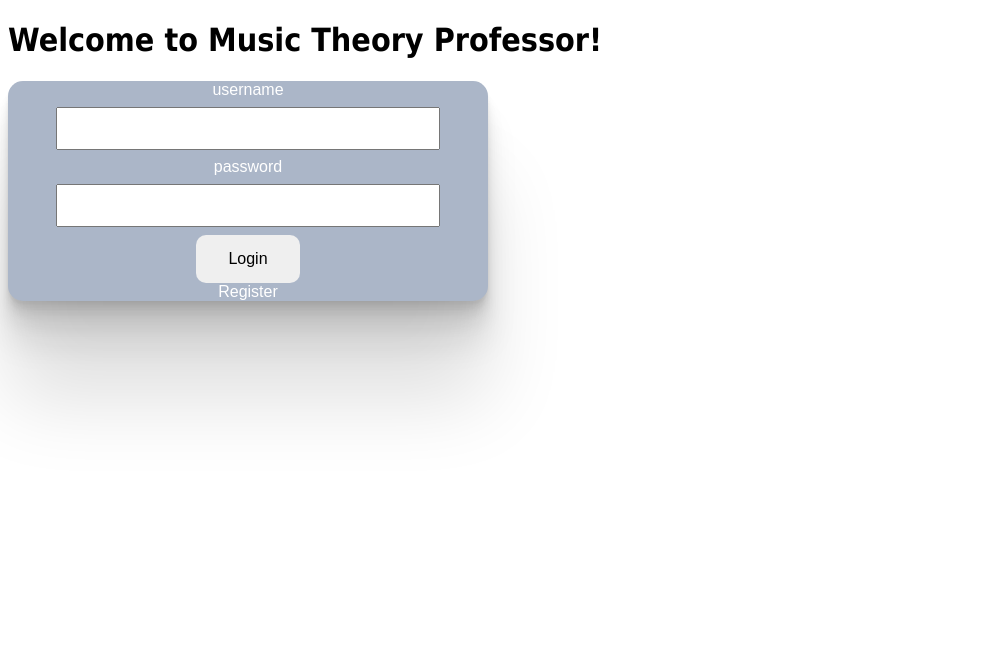
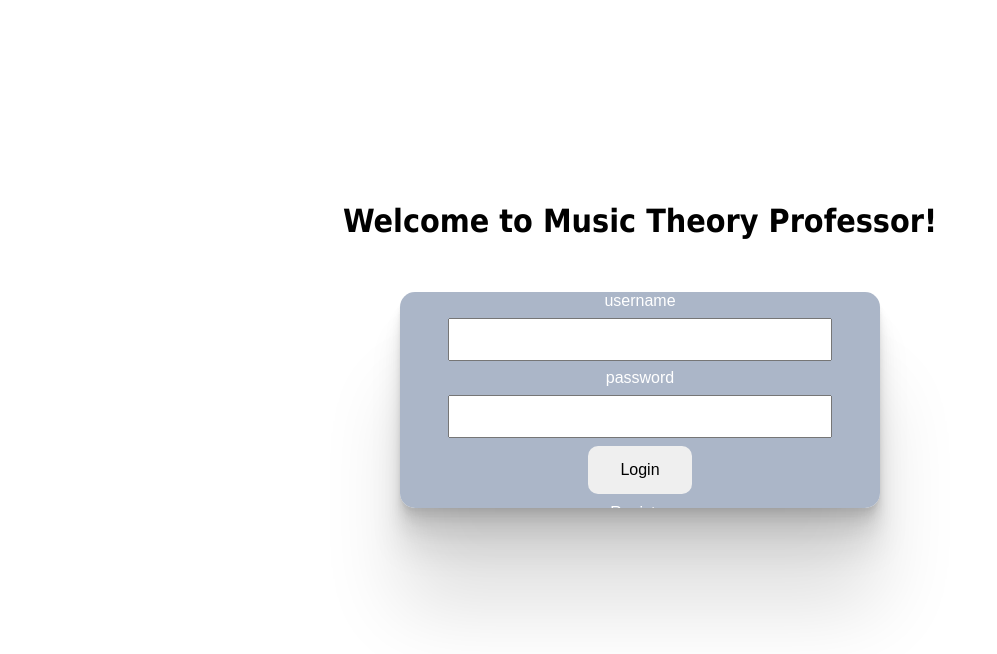
Before and after one commit to rickysoliman/mvp, a React (Create React App) app in the folder client/: page / in a window 1280 px wide. Shown: the top 654 px of the page, without its empty margins (0-997 px from the left). Built offline with nearby package versions, Linux system fonts and the light colour scheme; the HTML template or start-up script is replaced by a standard one.

Commit message:
completed functionality and css, will attempt quiz stats functionality

```diff
--- a/client/src/App.jsx
+++ b/client/src/App.jsx
@@ -6,21 +6,40 @@ import NoteNamesQuiz from './components/NoteNamesQuiz.jsx';
 import ChordsQuiz from './components/ChordsQuiz.jsx';
 import IntervalsQuiz from './components/IntervalsQuiz.jsx';
 
+const OuterView = styled.div`
+    display: flex;
+    align-items: center;
+    justify-content: center;
+`;
+
 const Title = styled.h1`
     font-family: Tahoma;
     color: black;
+    position: absolute;
+    text-align: center;
+    bottom: 70%;
+    margin: auto;
+    max-width: 100%;
+    max-height: 100%;
+    overflow: auto;
 `;
 
 const Label = styled.label`
     font-family: Arial;
     color: white;
+    padding: 20px;
 `;
 
 const Input = styled.input`
+    margin: auto;
     width: 80%;
     padding: 12px 20px;
     margin: 8px 0;
     box-sizing: border-box;
+    &:hover {
+        border-color: blue;
+        background-color: light-gray;
+    }
 `;
 
 const Button = styled.button`
@@ -41,12 +60,25 @@ const Button = styled.button`
 const Div = styled.div`
     font-family: Arial;
     color: white;
+    margin-top: 10px;
     &:hover {
         cursor: pointer;
+        text-decoration: underline;
     }
 `;
 
-const Form = styled.form`
+const LoginForm = styled.form`
+    display: inline-block;
+    position: absolute;
+    left: 0;
+    right: 0;
+    top: 0;
+    bottom: 0;
+    margin: auto;
+    max-width: 100%;
+    max-height: 27%;
+    overflow: auto;
+
     text-align: center;
     background-color: #ABB6C8;
     border-radius: 15px;
@@ -58,6 +90,45 @@ const Form = styled.form`
     0 22.3px 17.9px rgba(0, 0, 0, 0.072),
     0 41.8px 33.4px rgba(0, 0, 0, 0.086),
     0 100px 80px rgba(0, 0, 0, 0.12);
+`;
+
+const RegistrationForm = styled.form`
+    display: inline-block;
+    position: absolute;
+    // left: 0;
+    // right: 0;
+    // top: 0;
+    // bottom: 0;
+    margin: 3em;
+    max-width: auto%;
+    max-height: auto;
+    overflow: auto;
+
+    text-align: center;
+    background-color: #ABB6C8;
+    border-radius: 15px;
+    width: 30em;
+    box-shadow:
+    0 2.8px 2.2px rgba(0, 0, 0, 0.034),
+    0 6.7px 5.3px rgba(0, 0, 0, 0.048),
+    0 12.5px 10px rgba(0, 0, 0, 0.06),
+    0 22.3px 17.9px rgba(0, 0, 0, 0.072),
+    0 41.8px 33.4px rgba(0, 0, 0, 0.086),
+    0 100px 80px rgba(0, 0, 0, 0.12);
+`;
+
+const SmallButton = styled.div`
+    text-align: center;
+    vertical-align: middle;
+    margin: auto;
+    font-family: Arial;
+    color: white;
+    z-index: 2;
+    margin: 2em;
+    &:hover {
+        text-decoration: underline;
+        cursor: pointer;
+    }
 `;
 
 class App extends React.Component {
@@ -87,6 +158,7 @@ class App extends React.Component {
         this.handleChange = this.handleChange.bind(this);
         this.handleLogin = this.handleLogin.bind(this);
         this.renderRegistrationForm = this.renderRegistrationForm.bind(this);
+        this.renderLoginForm = this.renderLoginForm.bind(this);
         this.submitRegistration = this.submitRegistration.bind(this);
         this.validateEmail = this.validateEmail.bind(this);
         this.validateDoublePasswords = this.validateDoublePasswords.bind(this);
@@ -194,6 +266,12 @@ class App extends React.Component {
         });
     }
 
+    renderLoginForm() {
+        this.setState({
+            newUser: false
+        });
+    }
+
     // validates that the email address is in proper format
     validateEmail(email) {
         return (email.includes('@') && email.includes('.'));
@@ -264,11 +342,11 @@ class App extends React.Component {
             // login page
             if (!this.state.newUser) {
                 return (
-                    <>
+                    <OuterView>
                         <Title>
                             Welcome to Music Theory Professor!
                         </Title>
-                        <Form>
+                        <LoginForm>
                             <Label for="username">username</Label><br/>
                             <Input onChange={this.handleChange} type="text" id="username" name="username"/><br/>
 
@@ -277,13 +355,14 @@ class App extends React.Component {
 
                             <Button onClick={this.handleLogin}>Login</Button><br/>
                             <Div onClick={this.renderRegistrationForm}>Register</Div>
-                        </Form>
-                    </>
+                        </LoginForm>
+                    </OuterView>
                 )
             // registration page
             } else {
                 return (
-                    <form>
+                    <OuterView>
+                        <RegistrationForm>
                             <Label for="firstName">First Name</Label><br/>
                             <Input onChange={this.handleChange} type="text" id="firstname" name="firstName"/><br/>
                             <Label for="lastName">Last Name</Label><br/>
@@ -297,7 +376,9 @@ class App extends React.Component {
                             <Label for="passwordTwo">Re-enter Password</Label><br/>
                             <Input onChange={this.handleChange} type="password" id="passwordTwo" name="passwordTwo"/><br/>
                             <Button onClick={this.submitRegistration}>Register</Button>
-                    </form>
+                            <SmallButton onClick={this.renderLoginForm}>Already have an account? Click here to Log In</SmallButton>
+                        </RegistrationForm>
+                    </OuterView>
                 )
             }
         }
--- a/client/src/components/QuizIntro.jsx
+++ b/client/src/components/QuizIntro.jsx
@@ -1,18 +1,39 @@
 import React from 'react';
 import styled from 'styled-components';
+
+const OuterView = styled.div`
+    display: flex;
+    align-items: center;
+`;
+
+const Img = styled.img`
+    position: absolute;
+    right: 45%;
+`;
 
 const Title = styled.h1`
     font-family: Tahoma;
     color: black;
+    text-decoration: underline;
+    display: flex;
+    justify-content: center;
 `;
 
-const MainView = styled.div`
+const SpeechBubbleView = styled.div`
     display: flex;
     flex-direction: column;
     text-align: center;
     width: 50%;
     justify-content: center;
     margin: 30px;
+`;
+
+const MiddleView = styled.div`
+    display: inline-block;
+    margin: auto;
+    position: absolute;
+    right: 20%;
+    bottom: 75%;
 `;
 
 const Div = styled.div`
@@ -40,9 +61,11 @@ const Button = styled.button`
 `;
 
 const SpeechBubble = styled.div`
-	position: relative;
+    position: absolute;
+    right: 20%;
     display: flex;
     justify-content: center;
+    align-items: center;
     background-color: #ABB6C8;
     border-radius: 15px;
     width: 30em;
@@ -101,15 +124,18 @@ class QuizIntro extends React.Component {
 
     render() {
         return (
-            <>
-                <Title>{this.state.title}</Title>
-                <SpeechBubble>
-                    <MainView>
-                        <Div>{this.state.message}</Div>
-                        <Button onClick={this.props.beginQuiz}>Begin Quiz</Button>
-                    </MainView>
-                </SpeechBubble>
-            </>
+            <OuterView>
+                <Img src="https://rickyspianonotes.s3-us-west-1.amazonaws.com/teacher.png"></Img>
+                <MiddleView>
+                    <Title>{this.state.title}</Title>
+                    <SpeechBubble>
+                        <SpeechBubbleView>
+                            <Div>{this.state.message}</Div>
+                            <Button onClick={this.props.beginQuiz}>Begin Quiz</Button>
+                        </SpeechBubbleView>
+                    </SpeechBubble>
+                </MiddleView>
+            </OuterView>
         )
     }
 }
--- a/client/src/components/QuizMenu.jsx
+++ b/client/src/components/QuizMenu.jsx
@@ -1,5 +1,16 @@
 import React from 'react';
 import styled from 'styled-components';
+
+const OuterView = styled.div`
+    display: flex;
+    align-items: center;
+    justify-content: center;
+`;
+
+const Img = styled.img`
+    position: absolute;
+    right: 45%;
+`;
 
 const MainView = styled.div`
     display: flex;
@@ -36,13 +47,16 @@ const Message = styled.div`
 const Div = styled.div`
     font-family: Arial;
     color: white;
+    margin-top: 10px;
     &:hover {
         cursor: pointer;
+        text-decoration: underline;
     }
 `;
 
 const SpeechBubble = styled.div`
-	position: relative;
+    position: absolute;
+    right: 20%;
     display: flex;
     justify-content: center;
     background-color: #ABB6C8;
@@ -83,6 +97,8 @@ class QuizMenu extends React.Component {
 
     render() {
         return (
+            <OuterView>
+                <Img src="https://rickyspianonotes.s3-us-west-1.amazonaws.com/teacher.png"></Img>
                 <SpeechBubble>
                     <MainView>
                         <Message>Hello, {this.props.user}! What would you like to be quizzed on today?</Message>
@@ -92,6 +108,7 @@ class QuizMenu extends React.Component {
                         <Div onClick={this.props.logOut}>Log Out</Div>
                     </MainView>
                 </SpeechBubble>
+            </OuterView>
         )
     }
 }
--- a/client/src/components/QuizResults.jsx
+++ b/client/src/components/QuizResults.jsx
@@ -2,12 +2,28 @@ import React from 'react';
 import styled from 'styled-components';
 import App from '../App.jsx';
 
+const OuterView = styled.div`
+    display: flex;
+    align-items: center;
+    justify-content: center;
+`;
+
+const Img = styled.img`
+    position: absolute;
+    right: 45%;
+`;
+
 const Title = styled.h1`
     font-family: Tahoma;
     color: black;
+    position: relative;
+    bottom: 70%;
+    right: 20%;
+    text-align: center;
+    z-index: 2;
 `;
 
-const MainView = styled.div`
+const SpeechBubbleView = styled.div`
     display: flex;
     flex-direction: column;
     text-align: center;
@@ -16,37 +32,34 @@ const MainView = styled.div`
     margin: 30px;
 `;
 
+const MiddleView = styled.div`
+    position: absolute;
+    right: 20%;
+    bottom: 65%;
+`;
+
 const Div = styled.div`
     display: flex;
     justify-content: center;
     font-family: Arial;
     color: white;
-    font-size: 15px;
-`;
-
-const Button = styled.button`
-    margin-top: 40px
-    border-radius: 10px;
-    background-color: light-gray;
-    border: none;
-    color: black;
-    padding: 15px 32px;
+    font-size: 20px;
     text-align: center;
-    text-decoration: none;
-    display: inline-block;
-    font-size: 16px;
-    &:hover {
-        cursor: pointer;
-    }
+    margin: auto;
+    vertical-align: middle;
 `;
 
 const SpeechBubble = styled.div`
-	position: relative;
+    text-align: center;
+    margin: auto;
+    position: absolute;
+    right: 20%;
     display: flex;
     justify-content: center;
+    align-items: center;
     background-color: #ABB6C8;
     border-radius: 15px;
-    width: 30em;
+    width: 20em;
     box-shadow:
     0 2.8px 2.2px rgba(0, 0, 0, 0.034),
     0 6.7px 5.3px rgba(0, 0, 0, 0.048),
@@ -56,7 +69,6 @@ const SpeechBubble = styled.div`
     0 100px 80px rgba(0, 0, 0, 0.12);
 
     &:after {
-        content: '';
         position: absolute;
         left: 0%;
         top: 50%;
@@ -72,10 +84,15 @@ const SpeechBubble = styled.div`
 `;
 
 const SmallButton = styled.div`
+    text-align: center;
+    vertical-align: middle;
+    margin: auto;
     font-family: Arial;
-    color: black;
+    color: white;
+    z-index: 2;
+    margin: 2em;
+    &:hover {
         text-decoration: underline;
-    &:hover {
         cursor: pointer;
     }
 `;
@@ -159,19 +176,43 @@ class QuizResults extends React.Component {
             var grade;
             var message;
             if (score >= 90 && score <= 100) {
+                if (score >= 90 && score <= 93) {
+                    grade = 'A-';
+                } else if (score >= 94 && score <= 96) {
                     grade = 'A';
+                } else if (score >= 97 && score <= 100) {
+                    grade = 'A+';
+                }
                 message = 'Fantastic work!';
             }
             if (score >= 80 && score <= 89) {
+                if (score >= 80 && score <= 83) {
+                    grade = 'B-';
+                } else if (score >= 84 && score <= 86) {
                     grade = 'B';
+                } else if (score >= 87 && score <= 89) {
+                    grade = 'B+';
+                }
                 message = 'Nice job!';
             }
             if (score >= 70 && score <= 79) {
+                if (score >= 70 && score <= 73) {
+                    grade = 'C-';
+                } else if (score >= 74 && score <= 76) {
                     grade = 'C';
+                } else if (score >= 77 && score <= 79) {
+                    grade = 'C+';
+                }
                 message = 'Great effort. Maybe spend a little more time studying and we\'ll get that score up!';
             }
             if (score >= 60 && score <= 69) {
+                if (score >= 60 && score <= 63) {
+                    grade = 'D-';
+                } else if (score >= 64 && score <= 66) {
                     grade = 'D';
+                } else if (score >= 67 && score <= 69) {
+                    grade = 'D+';
+                }
                 message = 'Could be better. Let\'s spend a little more time studying.';
             }
             if (score >= 0 && score <= 59) {
@@ -179,17 +220,18 @@ class QuizResults extends React.Component {
                 message = 'Yikes. Not so great. Let\'s spend some more time studying.';
             }
             return (
-                <>
-                    <Title>Your final grade is: {grade}.</Title>
+                <OuterView>
+                    <Img src="https://rickyspianonotes.s3-us-west-1.amazonaws.com/teacher.png"></Img>
+                    <MiddleView>
+                        <Title>Your final grade is: {grade}</Title>
                         <SpeechBubble>
-                        <MainView>
-                            <Div>You answered {this.state.correctAnswers} out of {this.props.questions.length} questions correctly.</Div>
-                            <Div>Score: {score}%</Div>
-                            <Div>{message}</Div>
+                            <SpeechBubbleView>
+                                <Div>You answered {this.state.correctAnswers} out of {this.props.questions.length} questions correctly, giving you a score of {score}% {message}</Div>
                                 <SmallButton onClick={this.returnToMainMenu}>Main Menu</SmallButton>
-                        </MainView>
+                            </SpeechBubbleView>
                         </SpeechBubble>
-                </>
+                    </MiddleView>
+                </OuterView>
             )
         }
     }
```
Also changed, not shown: client/src/SpeechBubble.jsx (deleted, +0 -11 lines), client/src/components/QuizQuestion.jsx (+16 -0 lines), client/src/index.js (+8 -1 lines), 3 other files (tests, documents, lock files or other folders). Lines whose indentation alone changed are shown as unchanged.
